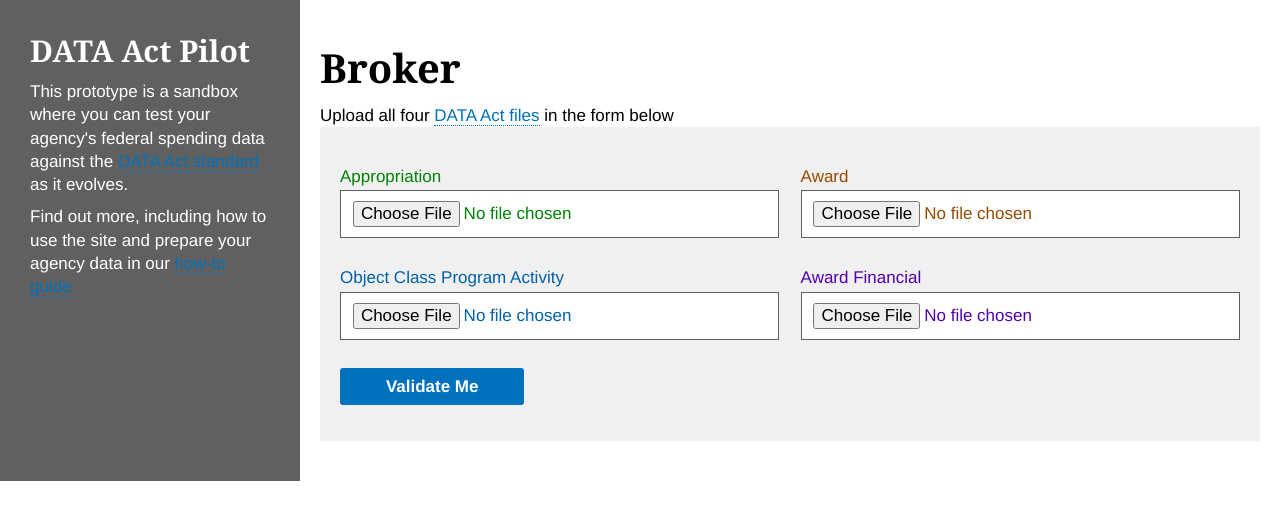
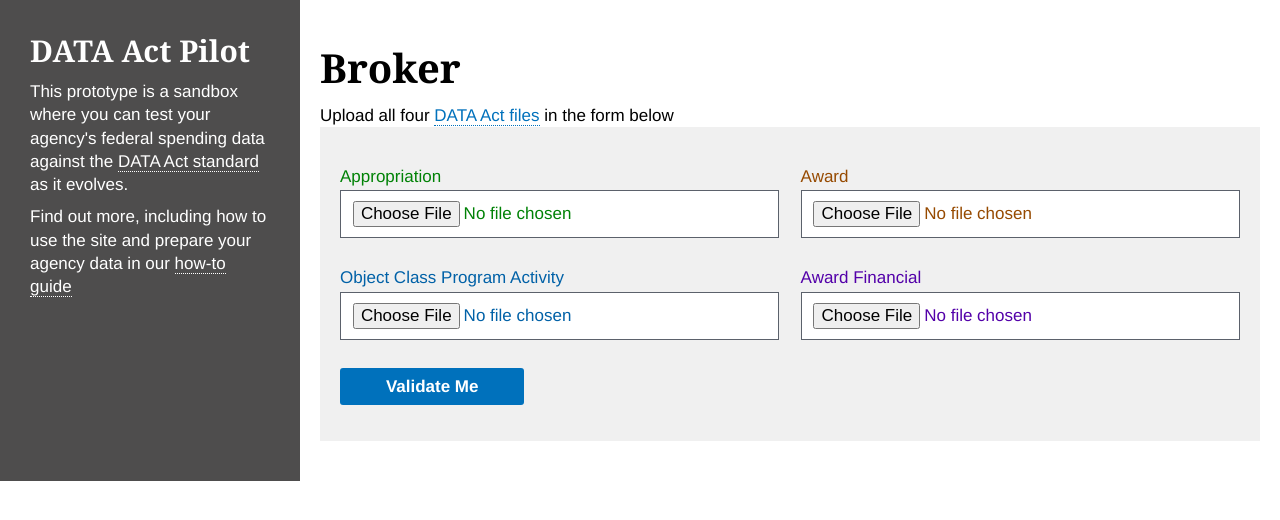
Before and after one commit to 18F/data-act-pilot, a Flask app: template app/templates/home.html in a window 1280 px wide. Shown: the top 520 px of the page. Run offline with Flask 2, Linux system fonts and the light colour scheme; the template is opened without the code that fills it, so the values that code supplies are empty.

Commit message:
Updated sidebar for better readability.
Ensure all links are white. Make background color a little darker.

```diff
--- a/app/src/css/screen.css
+++ b/app/src/css/screen.css
@@ -15,13 +15,17 @@ body {
 }
 
 .sidebar {
-  background: #606060;
+  background: #4E4D4D;
   bottom: 0;
   color: #fff;
   left: 0;
   padding: 2rem 1rem;
   top: 0;
   width: 100%;
+}
+
+.sidebar a {
+  color: #fff;
 }
 
 @media screen and (min-width: 1000px) {
--- a/app/static/css/screen.css
+++ b/app/static/css/screen.css
@@ -15,13 +15,17 @@ body {
 }
 
 .sidebar {
-  background: #606060;
+  background: #4E4D4D;
   bottom: 0;
   color: #fff;
   left: 0;
   padding: 2rem 1rem;
   top: 0;
   width: 100%;
+}
+
+.sidebar a {
+  color: #fff;
 }
 
 @media screen and (min-width: 1000px) {
```
